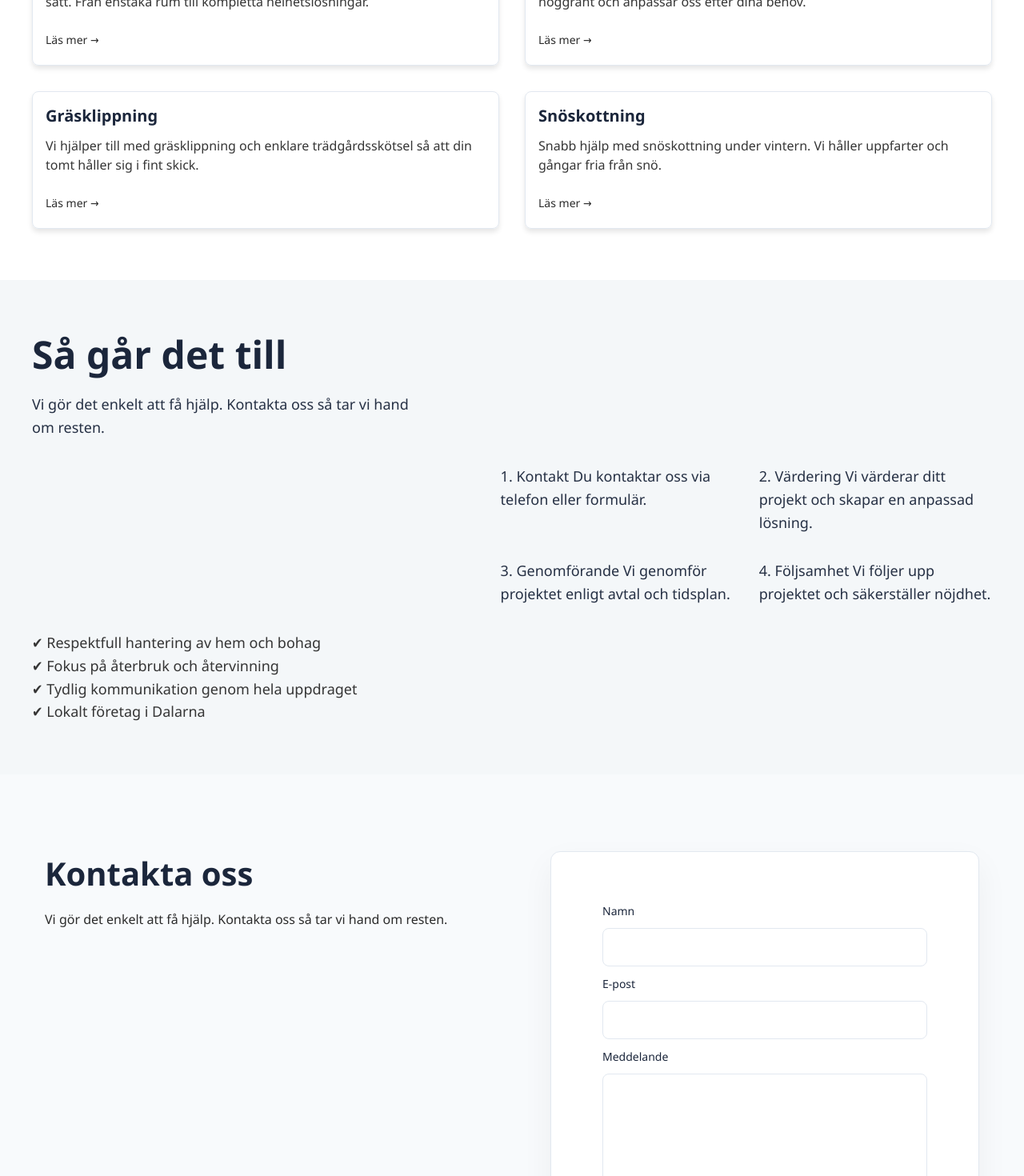
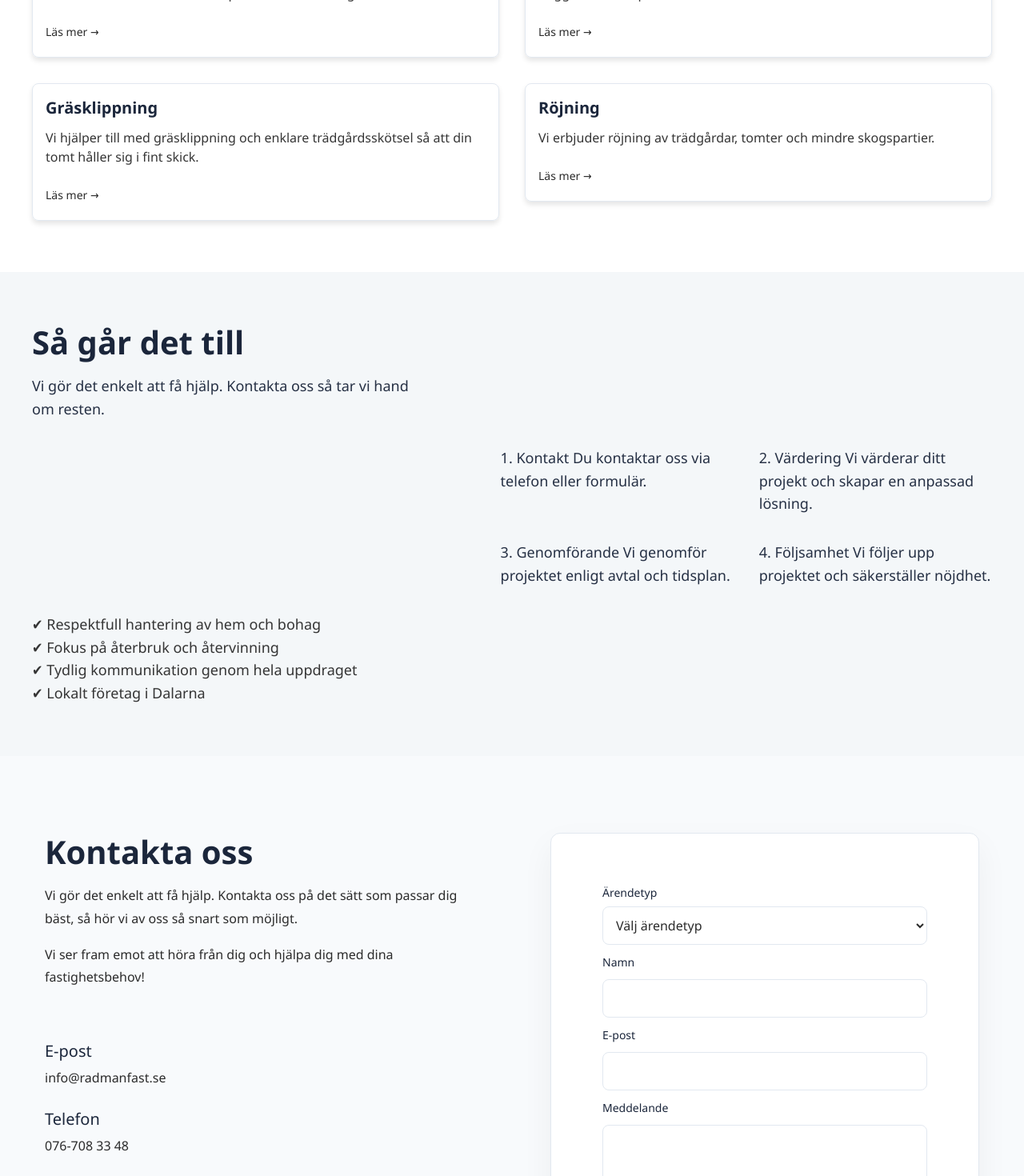
Before and after one commit to mickeradman/radmanfast, a Next.js app: page / in a window 1280 px wide. Shown: the part 1100-2570 px from the top of the page at 80% size. Built offline with nearby package versions, Linux system fonts and the light colour scheme.

Commit message:
Made some linking work better and autofilling of dropdown menu in the Contact section depending on what button the user is pressing + some other minor fixes

```diff
--- a/src/components/Contact/Contact.module.css
+++ b/src/components/Contact/Contact.module.css
@@ -15,7 +15,8 @@
 
 .leftColumn {
     display: flex;
-    align-items: center;
+    flex-direction: column;
+    gap: var(--spacing-3xl);
 }
 
 .contactTextContainer {
@@ -24,14 +25,41 @@
 
 .contactHeading {
     font-size: var(--font-size-4xl);
-    margin-bottom: var(--spacing-md);
+    font-weight: 700;
+    line-height: 1.2;
+    max-width: 16ch;
     color: var(--text-heading);
+    margin: 0;
 }
 
 .contactText {
     font-size: var(--font-size-md);
     line-height: 1.8;
     color: var(--text-main);
+}
+
+.contactInfoContainer {
+    display: flex;
+    flex-direction: column;
+    gap: var(--spacing-xl);
+}
+
+.contactInfoItem {
+    display: flex;
+    flex-direction: column;
+    gap: var(--spacing-sm);
+}
+
+.contactInfoHeading {
+    font-size: var(--font-size-lg);
+    font-weight: var(--font-weight-medium);
+    color: var(--text-heading);
+}
+
+.contactInfoText {
+    font-size: var(--font-size-md);
+    color: var(--text-main);
+    line-height: 1.6;
 }
 
 .rightColumn {
@@ -50,6 +78,12 @@
     border: 1px solid var(--border-light);
     border-radius: var(--border-radius-lg);
     box-shadow: 0 16px 40px rgba(0, 0, 0, 0.05);
+}
+
+.formGroup {
+    display: flex;
+    flex-direction: column;
+    gap: var(--spacing-sm);
 }
 
 .formLabel {
--- a/src/components/Contact/Contact.tsx
+++ b/src/components/Contact/Contact.tsx
@@ -1,9 +1,22 @@
 "use client";
 
-import "@/app/globals.css";
+import { useEffect, useState } from 'react';
+import { Button } from "../ui";
 import styles from "./Contact.module.css";
 
 export const Contact = () => {
+    const [issue, setIssue] = useState("");
+
+    useEffect(() => {
+        const handleSetIssue = (e: any) => {
+            setIssue(e.detail);
+        };
+
+        window.addEventListener('setContactIssue', handleSetIssue);
+
+        return () => window.removeEventListener('setContactIssue', handleSetIssue);
+    }, []);
+
     return (
         <div className={styles.contact} id="contact">
             <div className="container">
@@ -12,8 +25,25 @@ export const Contact = () => {
                         <section className={styles.contactTextContainer}>
                             <h1 className={styles.contactHeading}>Kontakta oss</h1>
                             <p className={styles.contactText}>
-                                Vi gör det enkelt att få hjälp. Kontakta oss så tar vi hand om resten.
+                                Vi gör det enkelt att få hjälp. Kontakta oss på det sätt som passar dig bäst, så hör vi av oss så snart som möjligt.
                             </p>
+                            <p className={styles.contactText}>
+                                Vi ser fram emot att höra från dig och hjälpa dig med dina fastighetsbehov!
+                            </p>
+                        </section>
+                        <section className={styles.contactInfoContainer}>
+                            <div className={styles.contactInfoItem}>
+                                <h2 className={styles.contactInfoHeading}>E-post</h2>
+                                <a href="mailto:info@radmanfast.se" className={styles.contactInfoText}>
+                                    info@radmanfast.se
+                                </a>
+                            </div>
+                            <div className={styles.contactInfoItem}>
+                                <h2 className={styles.contactInfoHeading}>Telefon</h2>
+                                <a href="tel:+46767083348" className={styles.contactInfoText}>
+                                    076-708 33 48
+                                </a>
+                            </div>
                         </section>
                     </article>
                     <article className={styles.rightColumn}>
@@ -21,15 +51,25 @@ export const Contact = () => {
                             e.preventDefault();
                             alert("Tack för ditt meddelande! Vi återkommer så snart som möjligt.");
                         }}>
+                            <div className={styles.formGroup}>
+                                <label htmlFor="issueType" className={styles.formLabel}>Ärendetyp</label>
+                                <select id="issueType" name="issueType" value={issue}
+                                    onChange={(e) => setIssue(e.target.value)} className={styles.formInput} required>
+                                    <option value="">Välj ärendetyp</option>
+                                    <option value="offert">Offert</option>
+                                    <option value="allman">Allmän fråga</option>
+                                </select>
+                            </div>
                             <label htmlFor="name" className={styles.formLabel}>Namn</label>
                             <input type="text" id="name" name="name" className={styles.formInput} required />
                             <label htmlFor="email" className={styles.formLabel}>E-post</label>
                             <input type="email" id="email" name="email" className={styles.formInput} required />
                             <label htmlFor="message" className={styles.formLabel}>Meddelande</label>
                             <textarea id="message" name="message" className={styles.formInput} required></textarea>
-                            <button type="submit" className={styles.formButton}>
+
+                            <Button type="submit" className={styles.formButton}>
                                 Skicka meddelande
-                            </button>
+                            </Button>
                         </form>
                     </article>
                 </section>
--- a/src/components/Footer/Footer.tsx
+++ b/src/components/Footer/Footer.tsx
@@ -1,4 +1,3 @@
-import "@/app/globals.css";
 import styles from './Footer.module.css';
 
 export const Footer = () => {
--- a/src/components/Header/Header.tsx
+++ b/src/components/Header/Header.tsx
@@ -1,9 +1,9 @@
 "use client";
 
 import { Button, NavList } from "@/components/ui/";
+import { openContactForm } from "../utils/contact";
 import { navItems } from "@/data/navigation";
 
-import "@/app/globals.css";
 import styles from './Header.module.css';
 
 type HeaderProps = {
@@ -31,7 +31,7 @@ export const Header = ({ title }: HeaderProps) => {
                     <nav className={styles.nav}>
                         <NavList items={navItems} />
                     </nav>
-                    <Button variant="secondary" onClick={() => alert("Kontaktformulär kommer snart!")}>
+                    <Button variant="secondary" onClick={() => openContactForm('allman')}>
                         Kontakta oss
                     </Button>
                 </div>
--- a/src/components/Process/Process.module.css
+++ b/src/components/Process/Process.module.css
@@ -19,15 +19,18 @@
 .processTextContainer {
     grid-area: text;
     max-width: 600px;
+    display: flex;
+    flex-direction: column;
+    gap: var(--spacing-lg);
 }
 
 .processHeading {
-    font-size: 3rem;
+    font-size: var(--font-size-4xl);
     font-weight: 700;
-    margin-bottom: 20px;
     line-height: 1.2;
     max-width: 16ch;
-    margin-top: 0;
+    color: var(--text-heading);
+    margin: 0;
 }
 
 .processText,
--- a/src/components/Services/Services.module.css
+++ b/src/components/Services/Services.module.css
@@ -27,7 +27,7 @@
 }
 
 .servicesHeading {
-    font-size: var(--font-size-5xl);
+    font-size: var(--font-size-4xl);
     font-weight: 700;
     line-height: 1.2;
     max-width: 16ch;
--- a/src/components/Services/Services.tsx
+++ b/src/components/Services/Services.tsx
@@ -1,7 +1,6 @@
 import { ServicesList } from "../ui";
 import { ServicesListItems } from "@/data/services";
 
-import "@/app/globals.css";
 import styles from "./Services.module.css";
 
 export const Services = () => {
--- a/src/components/ui/NavList/NavList.tsx
+++ b/src/components/ui/NavList/NavList.tsx
@@ -1,7 +1,8 @@
+import { openContactForm } from "@/components/utils/contact";
 import styles from "./NavList.module.css";
 
 type NavListProps = {
-    items: { label: string; href: string }[];
+    items: { label: string; href: string; type?: string }[];
 };
 
 export const NavList = ({ items }: NavListProps) => {
@@ -9,7 +10,9 @@ export const NavList = ({ items }: NavListProps) => {
         <ul className={styles.navList}>
             {items.map((item) => (
                 <li key={item.href} className={styles.navListItem}>
-                    <a href={item.href}>{item.label}</a>
+                    <a href={item.href} onClick={item.href === '#contact' ? () => openContactForm('allman') : undefined}>
+                        {item.label}
+                    </a>
                 </li>
             ))}
         </ul>
--- /dev/null
+++ b/src/components/utils/contact.ts
@@ -0,0 +1,6 @@
+export const openContactForm = (type: 'allman' | 'offert' = 'allman') => {
+    const event = new CustomEvent('setContactIssue', { detail: type });
+    window.dispatchEvent(event);
+
+    document.getElementById('contact')?.scrollIntoView({ behavior: 'smooth' });
+};
--- a/src/data/navigation.ts
+++ b/src/data/navigation.ts
@@ -1,5 +1,5 @@
 export const navItems = [
     { label: 'Tjänster', href: '#services' },
     { label: 'Så går det till', href: '#how-it-works' },
-    { label: 'Kontakt', href: '#contact' },
+    { label: 'Kontakt', href: '#contact', type: 'allman' },
 ];
--- a/src/data/services.ts
+++ b/src/data/services.ts
@@ -8,6 +8,6 @@ export const ServicesListItems = [{
     title: 'Gräsklippning',
     description: 'Vi hjälper till med gräsklippning och enklare trädgårdsskötsel så att din tomt håller sig i fint skick.'
 }, {
-    title: 'Snöskottning',
-    description: 'Snabb hjälp med snöskottning under vintern. Vi håller uppfarter och gångar fria från snö.'
+    title: 'Röjning',
+    description: 'Vi erbjuder röjning av trädgårdar, tomter och mindre skogspartier.'
 }];
```
Also changed, not shown: src/components/Hero/Hero.tsx (+4 -4 lines).
